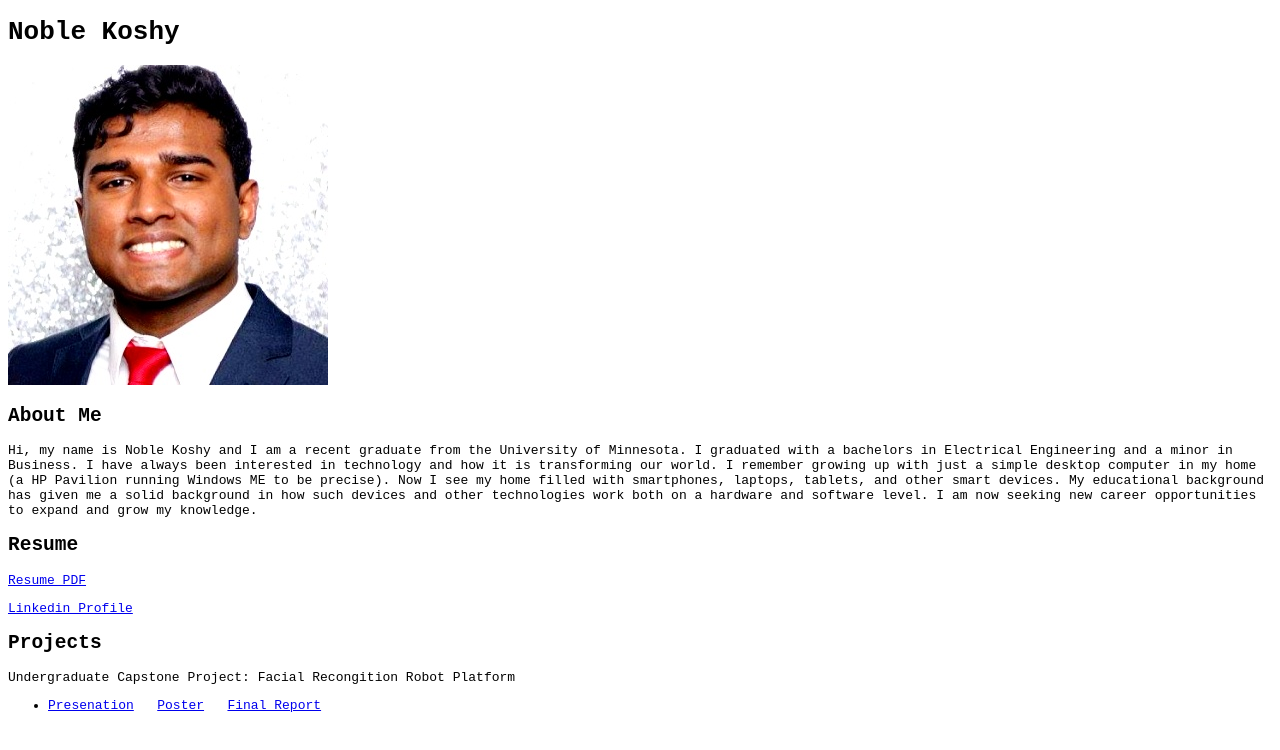
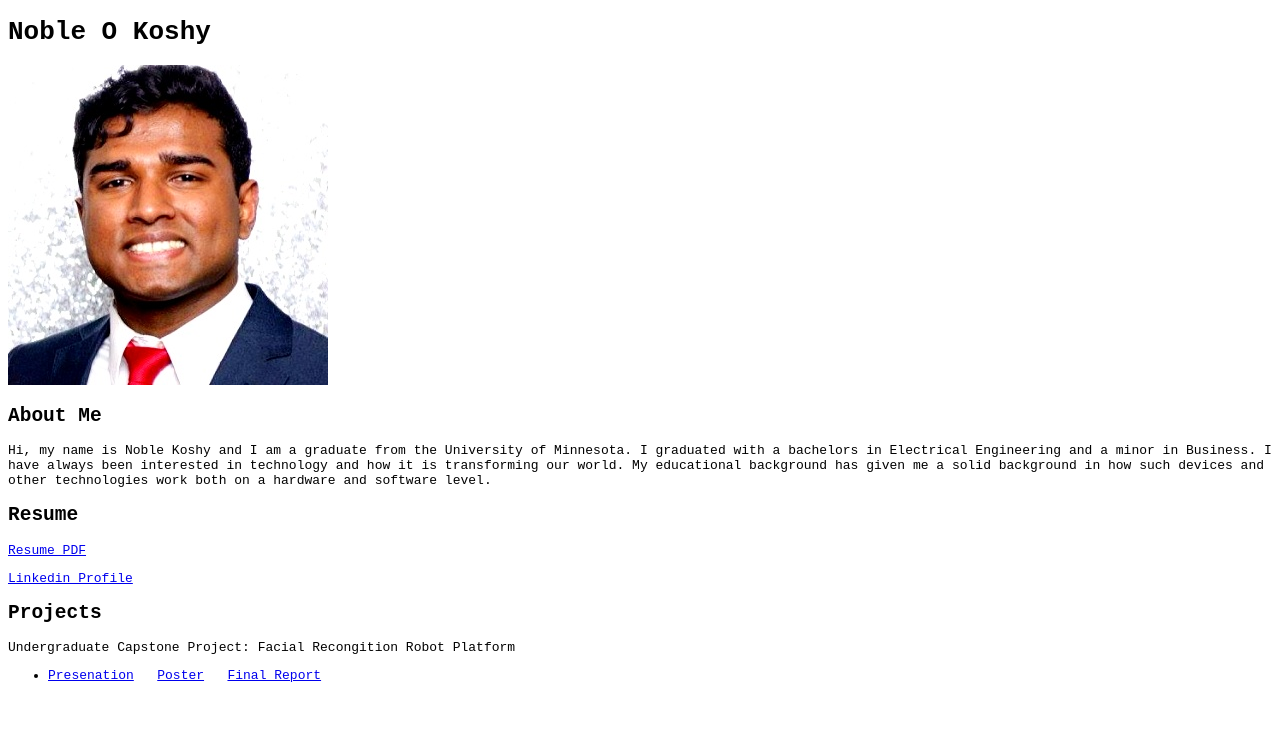
Before and after one commit to noblekoshy/noblekoshy.github.io, a plain HTML site: page index.html in a window 1280 px wide. Drawn offline with Linux system fonts and the light colour scheme.

Commit message:
updated index.html

```diff
--- a/index.html
+++ b/index.html
@@ -10,10 +10,13 @@
 	}
 </style>
 <body>
-	<h1>Noble Koshy</h1>
+	<h1>Noble O Koshy</h1>
 	<p><img src="noblekoshy.github.io/linkedin_profile_pic.jpg" alt="Profile Picture"></p>
 	<h2>About Me</h2>
-	<p>Hi, my name is Noble Koshy and I am a recent graduate from the University of Minnesota. I graduated with a bachelors in Electrical Engineering and a minor in Business. I have always been interested in technology and how it is transforming our world. I remember growing up with just a simple desktop computer in my home (a HP Pavilion running Windows ME to be precise). Now I see my home filled with smartphones, laptops, tablets, and other smart devices. My educational background has given me a solid background in how such devices and other technologies work both on a hardware and software level. I am now seeking new career opportunities to expand and grow my knowledge. </p>
+	<p>Hi, my name is Noble Koshy and I am a graduate from the University of Minnesota.
+		I graduated with a bachelors in Electrical Engineering and a minor in Business.
+		I have always been interested in technology and how it is transforming our world.
+		My educational background has given me a solid background in how such devices and other technologies work both on a hardware and software level.</p>
 	<h2>Resume</h2>
 	<p><a href="noblekoshy.github.io/Resume.pdf">Resume PDF</a><p>
 	<p><a href="https://www.linkedin.com/in/noble-koshy/">Linkedin Profile</a></p>
```
